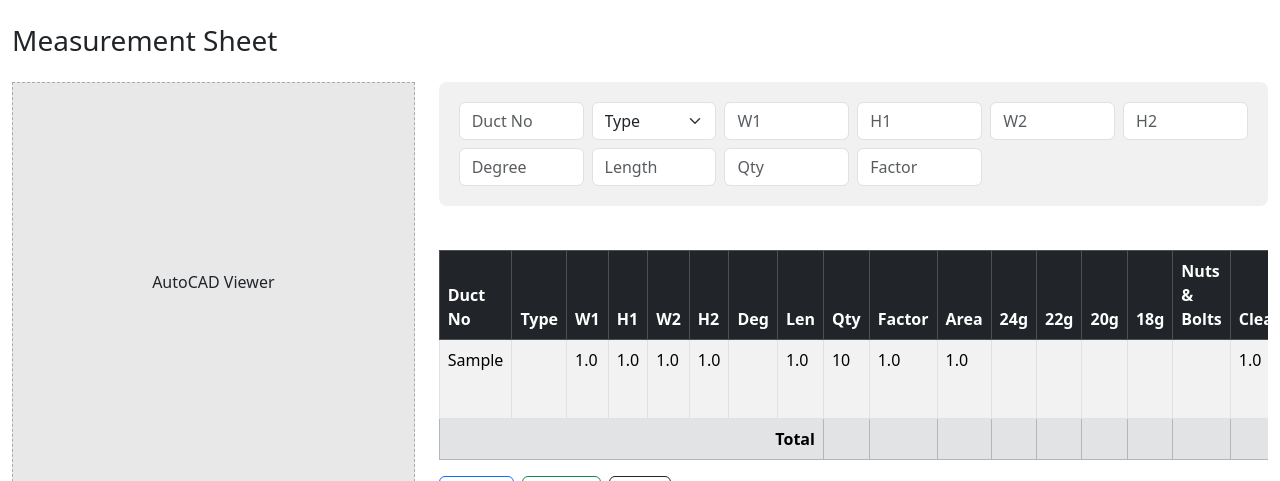
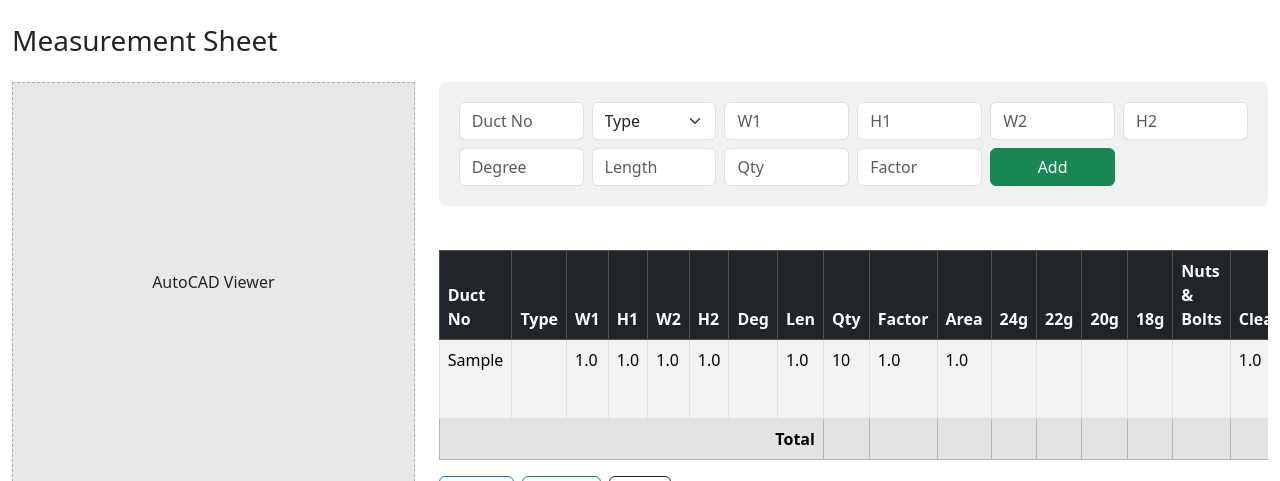
Before and after one commit to sampletech18/Ducting_project, a Flask app: page /measurement_sheet/1 in a window 1280 px wide. Shown: the top 481 px of the page. Run offline with Flask 3, Linux system fonts and the light colour scheme; the visitor is signed in with stand-in values (Sample User, id 1); tables that the repository leaves empty hold one stand-in row (Sample ...).

Commit message:
Update measurement_sheet.html

```diff
--- a/templates/measurement_sheet.html
+++ b/templates/measurement_sheet.html
@@ -50,7 +50,7 @@
             <div class="col-md-2"><input name="qty" type="number" class="form-control" placeholder="Qty"></div>
             <div class="col-md-2"><input name="factor" type="number" class="form-control" placeholder="Factor"></div>
             <div class="col-md-2">
-              <form method="post" action="{{ url_for('add_measurement') }}">
+              <button class="btn btn-success w-100" type="submit">Add</button>
             </div>
           </div>
         </form>
```
